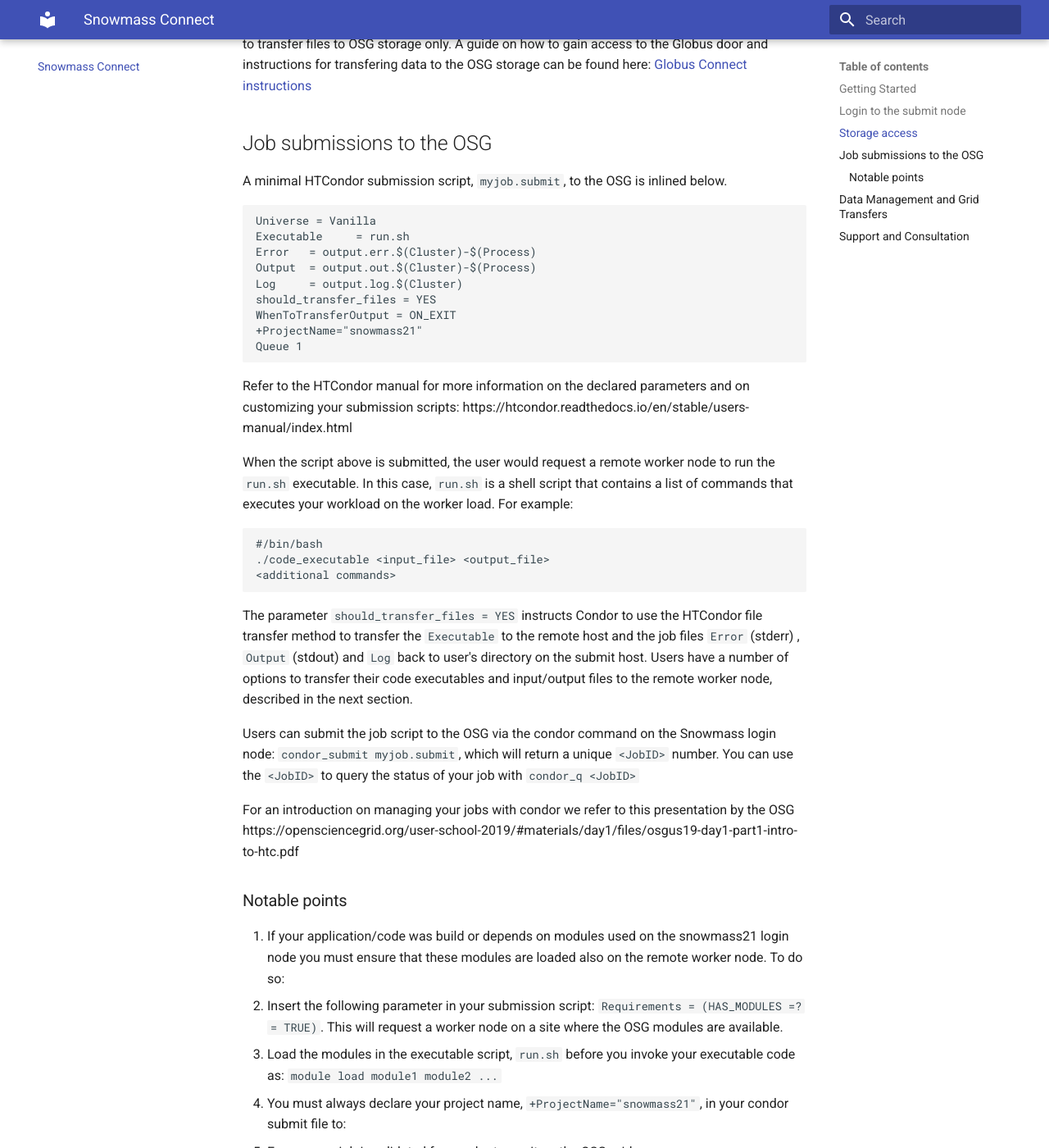
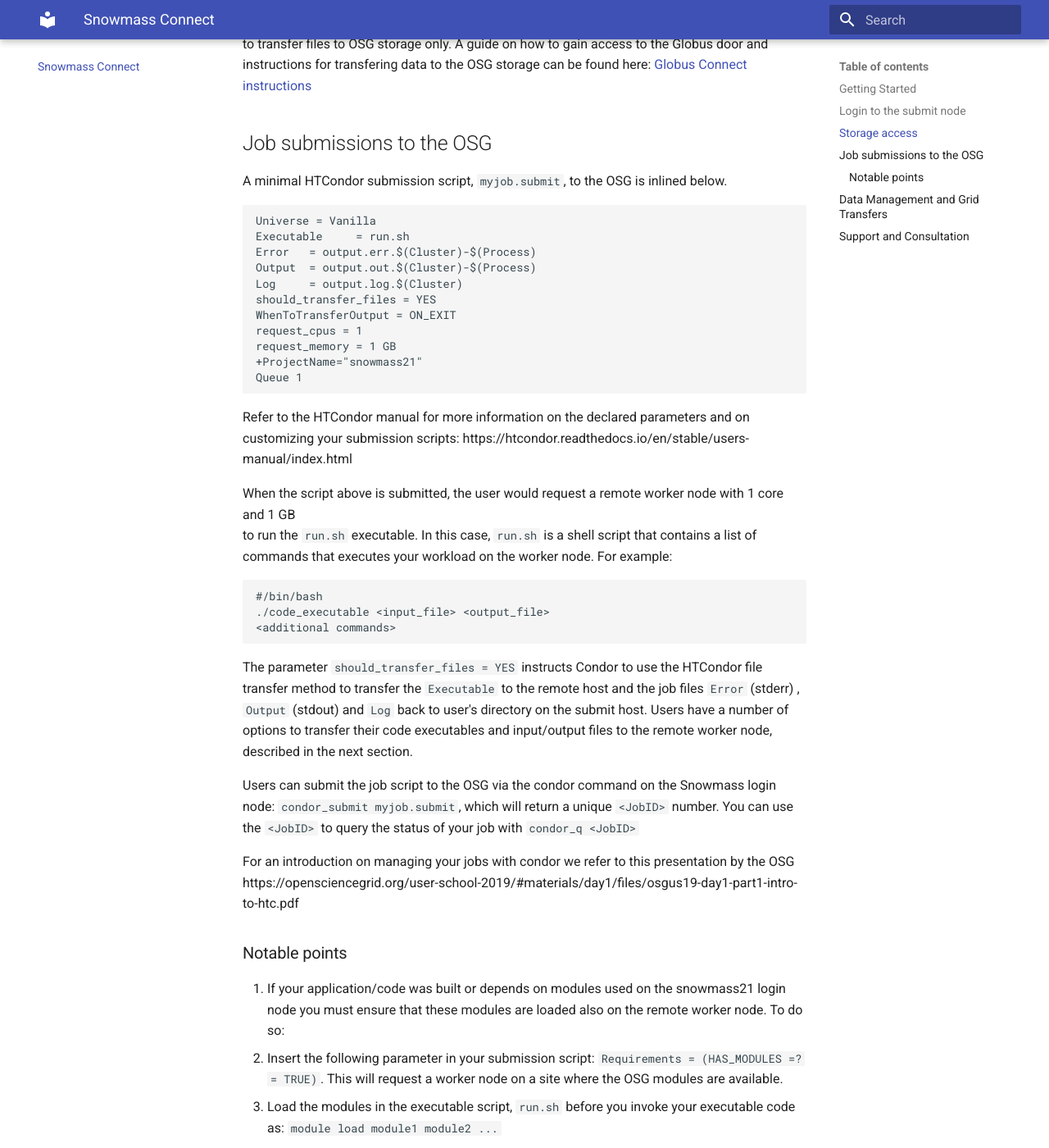
Before and after one commit to ppaschos/snowmass-connect-docs, an MkDocs documentation site: the page built from docs/index.md, in a window 1280 px wide and 1400 px high, scrolled down 1807 px. Shown: the whole window at 82% size. Built offline with MkDocs 1.6.1 and Material for MkDocs 9.7.7, drawn with Linux system fonts in a browser that asks for light colours; some of the changed text lies outside the part shown.

Commit message:
Update index.md

```diff
--- a/docs/index.md
+++ b/docs/index.md
@@ -64,14 +64,16 @@
     Log     = output.log.$(Cluster)
     should_transfer_files = YES
     WhenToTransferOutput = ON_EXIT
+    request_cpus = 1
+    request_memory = 1 GB
     +ProjectName="snowmass21"
     Queue 1
 
 Refer to the HTCondor manual for more information on the declared parameters and on customizing your submission scripts: https://htcondor.readthedocs.io/en/stable/users-manual/index.html
 
-When the script above is submitted, the user would request a remote worker node
+When the script above is submitted, the user would request a remote worker node with 1 core and 1 GB
 to run the `run.sh` executable. In this case, `run.sh` is a shell script that contains a list of commands
-that executes your workload on the worker load.  For example:
+that executes your workload on the worker node.  For example:
 
     #/bin/bash
     ./code_executable <input_file> <output_file>
@@ -91,20 +93,20 @@
 
 ### Notable points
 
-1. If your application/code was build or depends on modules used on the snowmass21 login node you must
+1. If your application/code was built or depends on modules used on the snowmass21 login node you must
 ensure that these modules are loaded also on the remote worker node. To do so:
 * Insert the following parameter in your submission script: `Requirements = (HAS_MODULES =?= TRUE)`. This will
 request a worker node on a site where the OSG modules are available.
 * Load the modules in the executable script, `run.sh` before you invoke your executable code as: `module load module1 module2 ...`
 2. You must always declare your project name, `+ProjectName="snowmass21"`, in your condor submit file to:
 * Ensure your job is validated for condor to run it on the OSG grid
-* Job statistics is properly collected and displayed at the OSG monitoring dashboard for the snowmass project: `https://gracc.opensciencegrid.org/`
+* Job statistics are properly collected and displayed at the OSG monitoring dashboard for the snowmass project: `https://gracc.opensciencegrid.org/`
 
 ## Data Management and Grid Transfers
 
 As disussed above, users should place their input data for processing on the Open Science Grid in `/collab/user/<user_id>` or `/collab/project/snowmass21`. There's no quota on this filesystem but expect about 10TB available. Data can be transferred to the grid as part of an OSG job using four different methods depending on the file size.
 
-1. HTCondor File Transfer for files less than 100 MB. To enable HTCondor File transfers for your input and output data nsert the following parameters
+1. HTCondor File Transfer for files less than 100 MB. To enable HTCondor File transfers for your input and output data insert the following parameters
 anywhere in your condor submit file:
 
     transfer_input_files = <comma separated files or directories>
```
Also changed, not shown: other parts of docs/index.md (+1 -1 lines).
